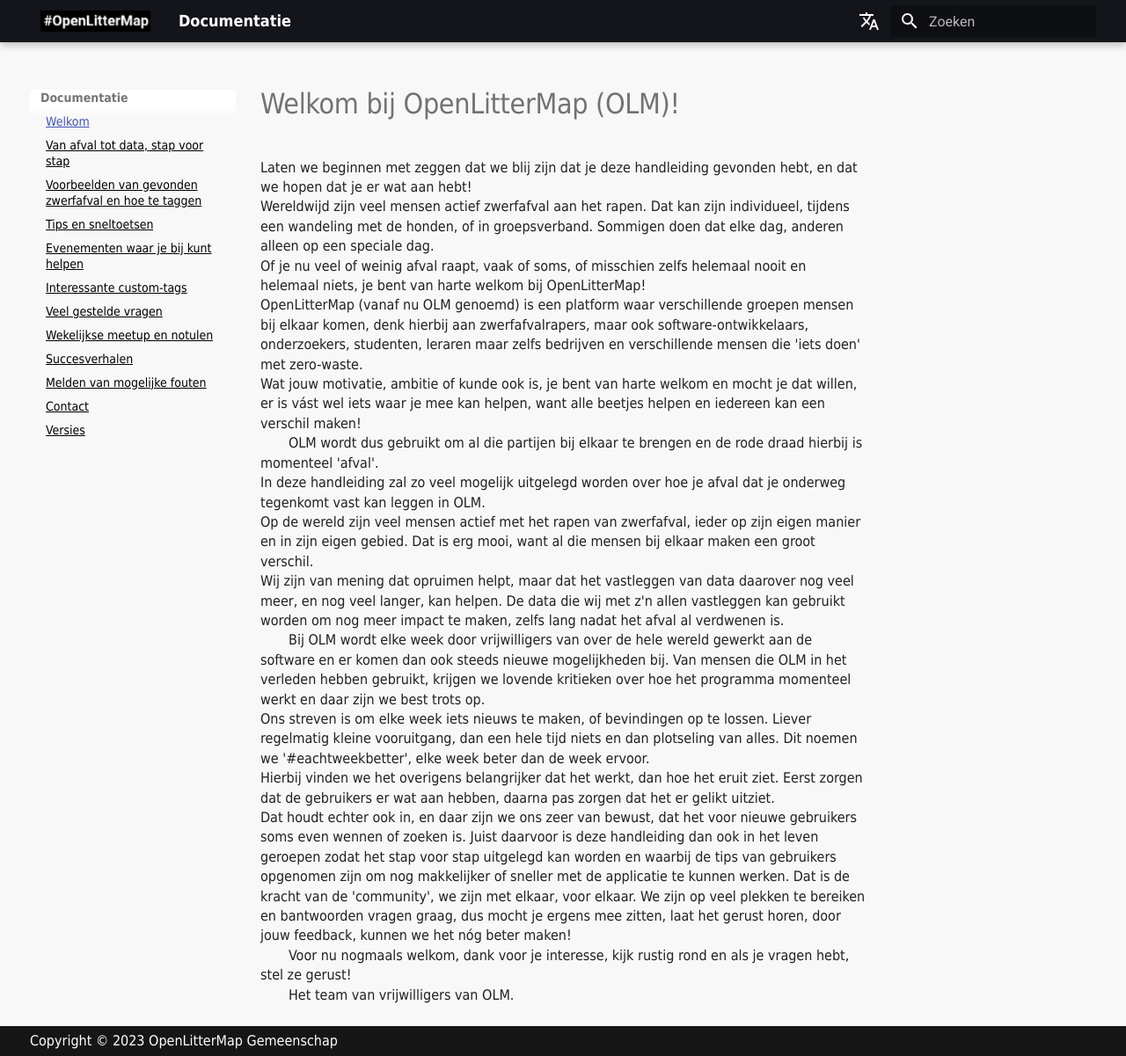
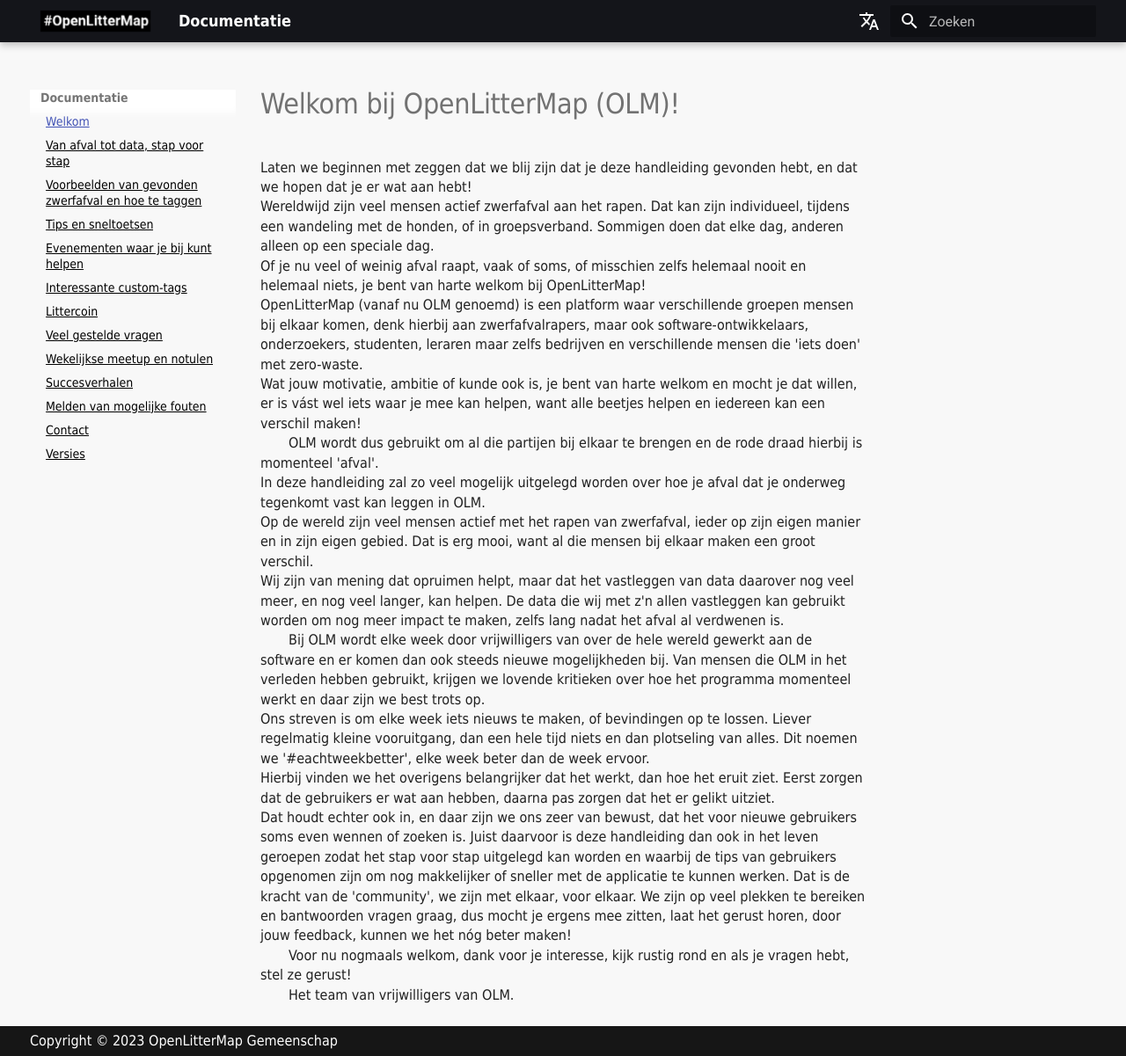
Before and after one commit to phummelen/olm-documentation, an MkDocs documentation site: the page built from documentation/docs/nl/index.md, in a window 1280 px wide and 1201 px high. Shown: the whole window at 88% size. Built offline with MkDocs 1.6.1 and Material for MkDocs 9.7.7, drawn with Linux system fonts in a browser that asks for light colours; comment, search, counter and statistics services are not loaded.

Commit message:
Update mkdocs.yml

```diff
--- a/documentation/config/nl/mkdocs.yml
+++ b/documentation/config/nl/mkdocs.yml
@@ -53,6 +53,7 @@
 - Tips en sneltoetsen: tips.md
 - Evenementen waar je bij kunt helpen: events.md
 - Interessante custom-tags: customtags.md
+- Littercoin: littercoin.md
 - Veel gestelde vragen: faq.md
 - Wekelijkse meetup en notulen: meetup.md
 - Succesverhalen: success-stories.md
```
